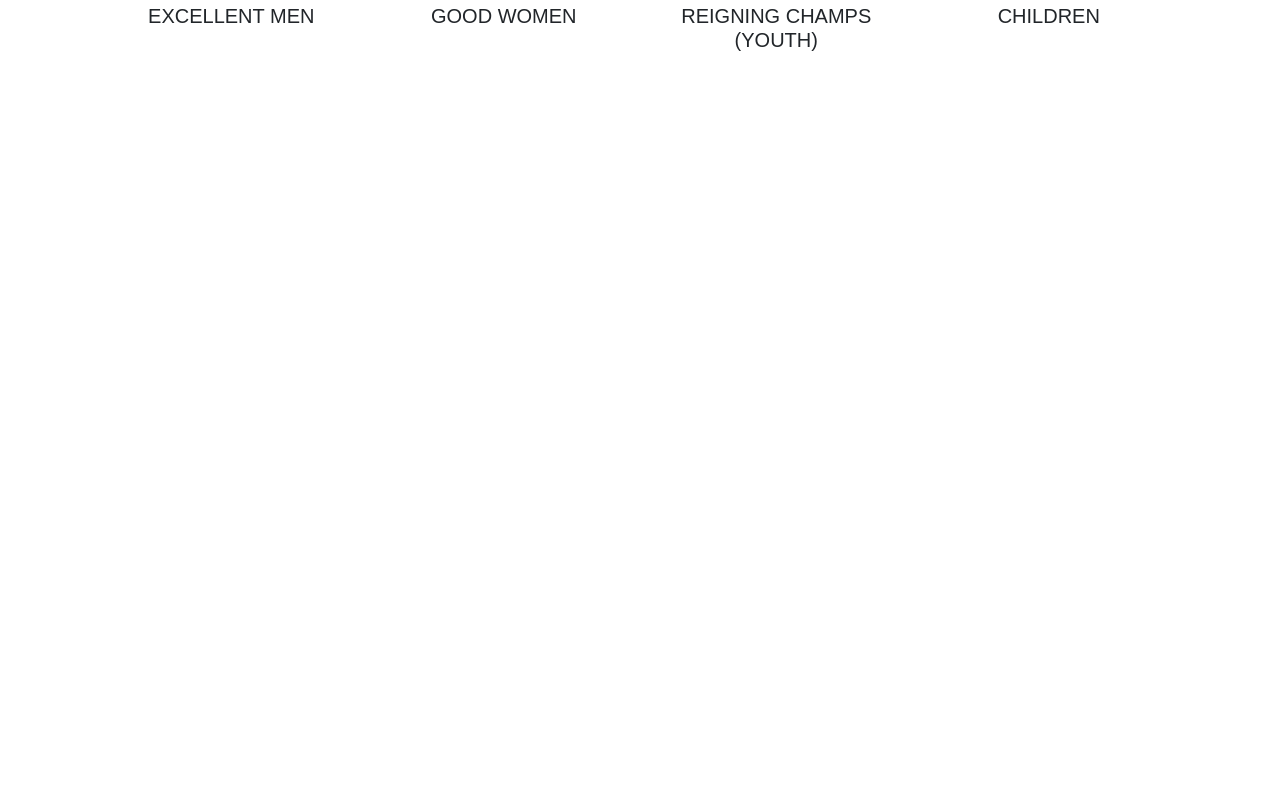
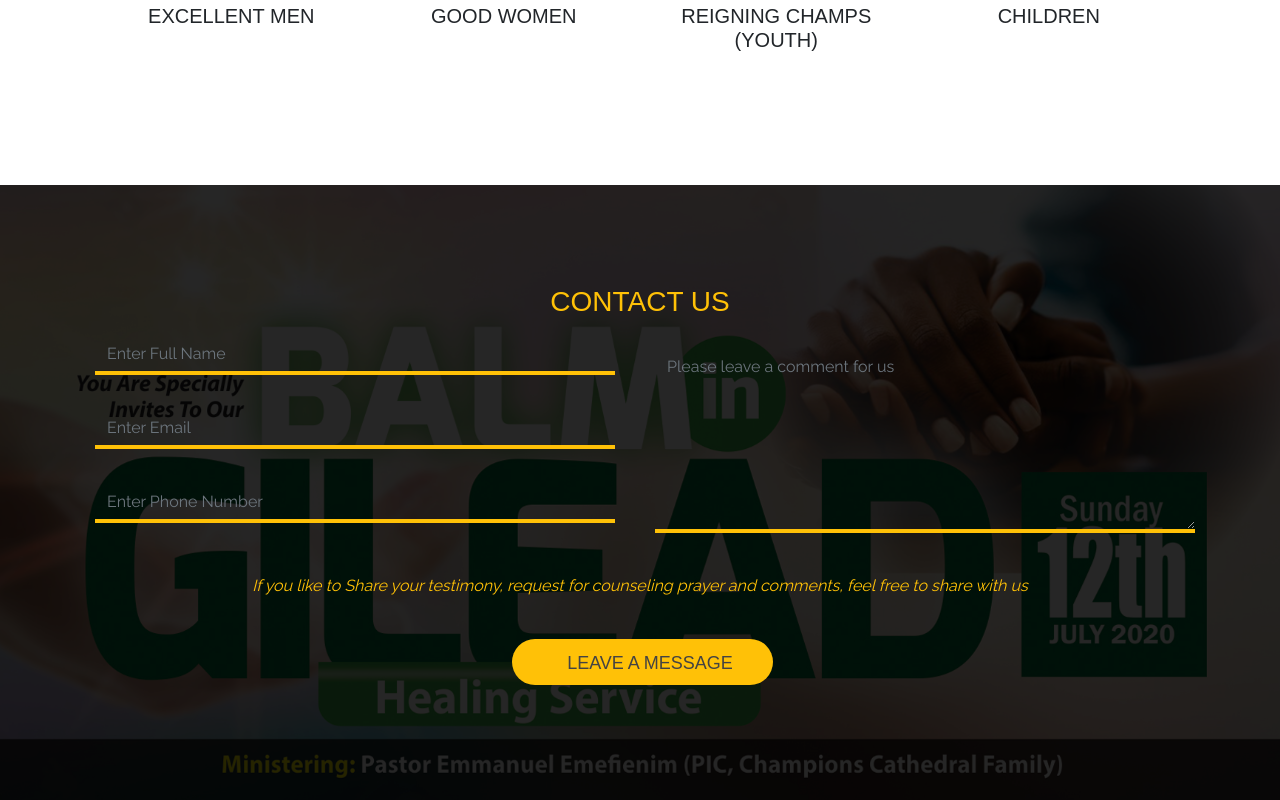
Before and after one commit to Dogunfx/champion-site, a Next.js app: page / in a window 1280 px wide. Shown: the part 2367-3167 px from the top of the page. Before the commit the page ends 2552 px from the top, so only its background shows below. Built offline with nearby package versions, Linux system fonts and the light colour scheme; a web font is replaced by a local one.

Commit message:
added contact us form

```diff
--- a/pages/index.jsx
+++ b/pages/index.jsx
@@ -4,6 +4,8 @@ import {
   Jumbotron,
   Row,
   Col,
+  Form,
+  Button,
   ResponsiveEmbed
 } from "react-bootstrap";
 import Navbar from "../components/NavBar";
@@ -223,6 +225,71 @@ export default function Home() {
         </HRSection>
       </section>
 
+      {/* Contact us form begins */}
+
+      <section className="overlay-bg">
+        <div className="overlay-color section-padding-big">
+          <Container>
+            <h3 className="text-warning text-center">CONTACT US</h3>
+            <Row className="align-items-end">
+              <Col sm={6}>
+                <Form>
+                  <Form.Group className="form-control-group">
+                    <Form.Control
+                      className="form-control-input-style"
+                      type="text"
+                      placeholder="Enter Full Name"
+                    />
+                  </Form.Group>
+                  <Form.Group className="form-control-group">
+                    <Form.Control
+                      className="form-control-input-style"
+                      type="email"
+                      placeholder="Enter Email"
+                    />
+                  </Form.Group>
+
+                  <Form.Group className="form-control-group">
+                    <Form.Control
+                      className="form-control-input-style"
+                      type="text"
+                      placeholder="Enter Phone Number"
+                    />
+                  </Form.Group>
+                </Form>
+              </Col>
+              <Col>
+                <Form.Group controlId="form-control-group">
+                  <Form.Control
+                    as="textarea"
+                    rows="7"
+                    placeholder="Please leave a comment for us"
+                    className="form-control-input-style"
+                  />
+                </Form.Group>
+              </Col>
+            </Row>
+            <Row>
+              <Col sm={12}>
+                <p className="text-center text-warning section-padding">
+                  <em>
+                    If you like to Share your testimony, request for counseling
+                    prayer and comments, feel free to share with us
+                  </em>
+                </p>
+              </Col>
+            </Row>
+            <Row className="justify-content-center">
+              <Col sm={12} className="text-center">
+                <DefaultButton bg="" content="LEAVE A MESSAGE" />
+              </Col>
+            </Row>
+          </Container>
+        </div>
+      </section>
+
+      {/* Contact us form end */}
+
       <footer className="cntr-footer"></footer>
     </>
   );
--- a/style/index.css
+++ b/style/index.css
@@ -129,6 +129,38 @@ h6,
 .img-space {
   padding: 10px;
 }
+
+.overlay-bg {
+  background-image: url("/images/contact-bg.jpg");
+  background-size: cover;
+  background-position: center;
+  background-attachment: fixed;
+  background-repeat: no-repeat;
+}
+.overlay-color {
+  background-color: rgba(0, 0, 0, 0.85);
+}
+
+.form-control-group {
+  padding: 10px;
+}
+.form-control-input-style {
+  border: none;
+  background: none;
+  border-radius: 0;
+  color: white !important;
+  border-bottom: 4px solid #ffc107;
+  /* border-radius: 4em; */
+}
+.form-control-input-style:hover,
+.form-control-input-style:active,
+.form-control-input-style:focus {
+  background: none;
+  outline: none;
+  box-shadow: none;
+  border-bottom: 4px solid #ffc107;
+}
+
 @media (max-width: 750px) {
   .no-padding-sm {
     /* background-color: red; */
```
Also changed, not shown: public/images/contact-bg.jpg (added).
